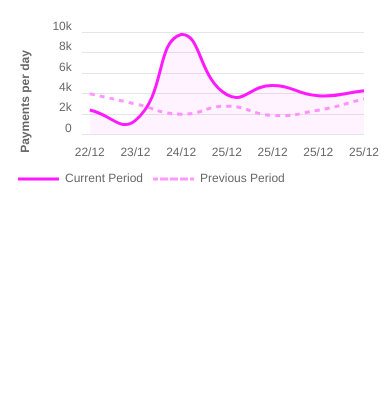
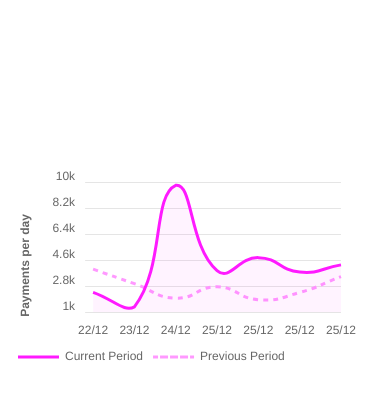
Before and after one commit to SenaGust/charts-react, a Next.js app: page /chartjs in a window 390 px wide. Shown: the top 400 px of the page. Built offline with nearby package versions, Linux system fonts and the light colour scheme.

Commit message:
responsive width

```diff
--- a/src/pages/chartjs.tsx
+++ b/src/pages/chartjs.tsx
@@ -28,6 +28,7 @@ ChartJS.register(
 export const options = {
   responsive: true,
   tension: 0.5,
+  maintainAspectRatio: false,
   interaction: {
     mode: "index" as const,
     intersect: false,
@@ -109,5 +110,16 @@ export const data = {
 };
 
 export default function App() {
-  return <Line options={options} data={data} />;
+  return (
+    <div
+      style={{
+        width: "90vw",
+        height: "215px",
+        backgroundColor: "white",
+        paddingTop: 150,
+      }}
+    >
+      <Line options={options} data={data} />
+    </div>
+  );
 }
```
